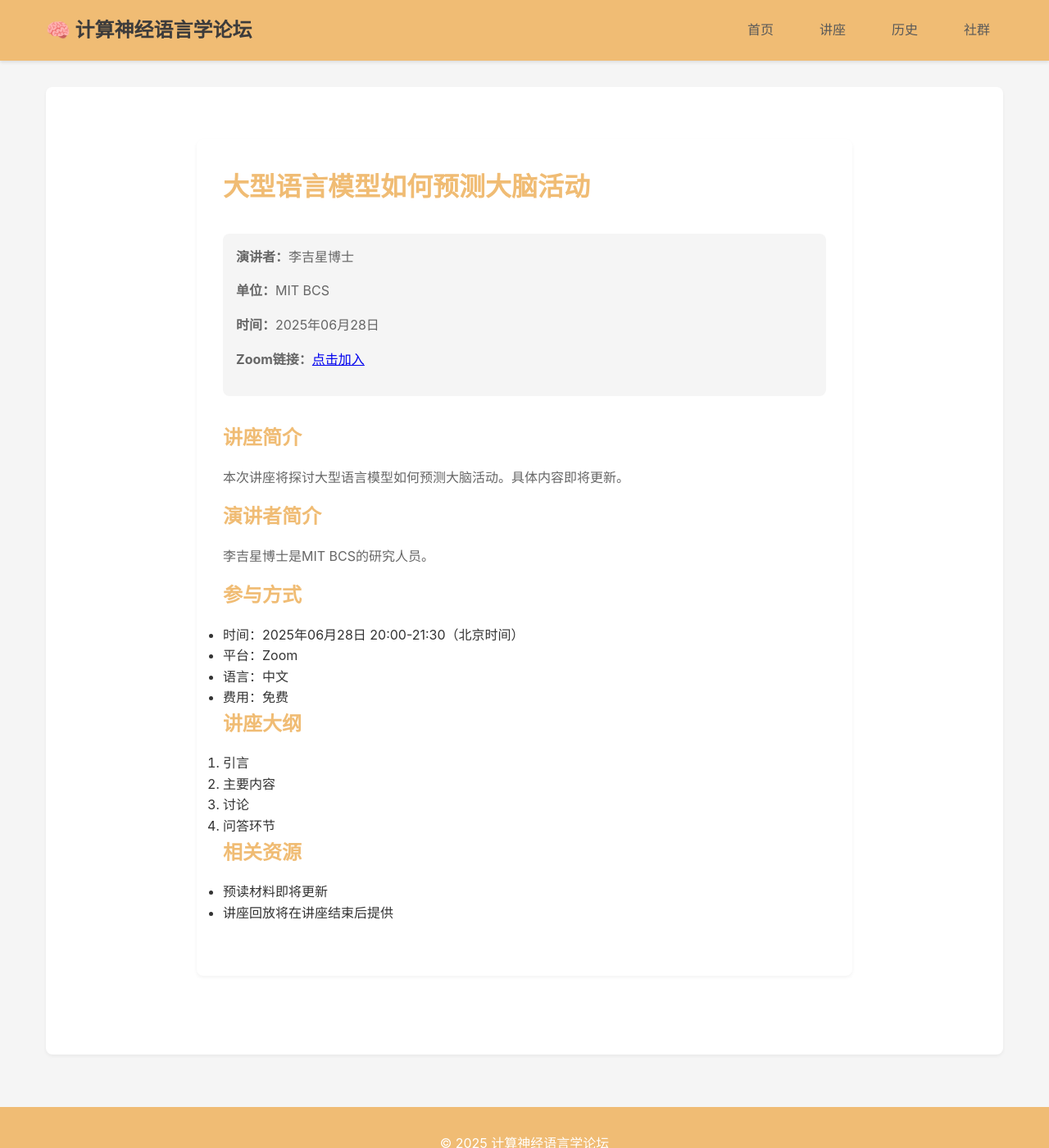
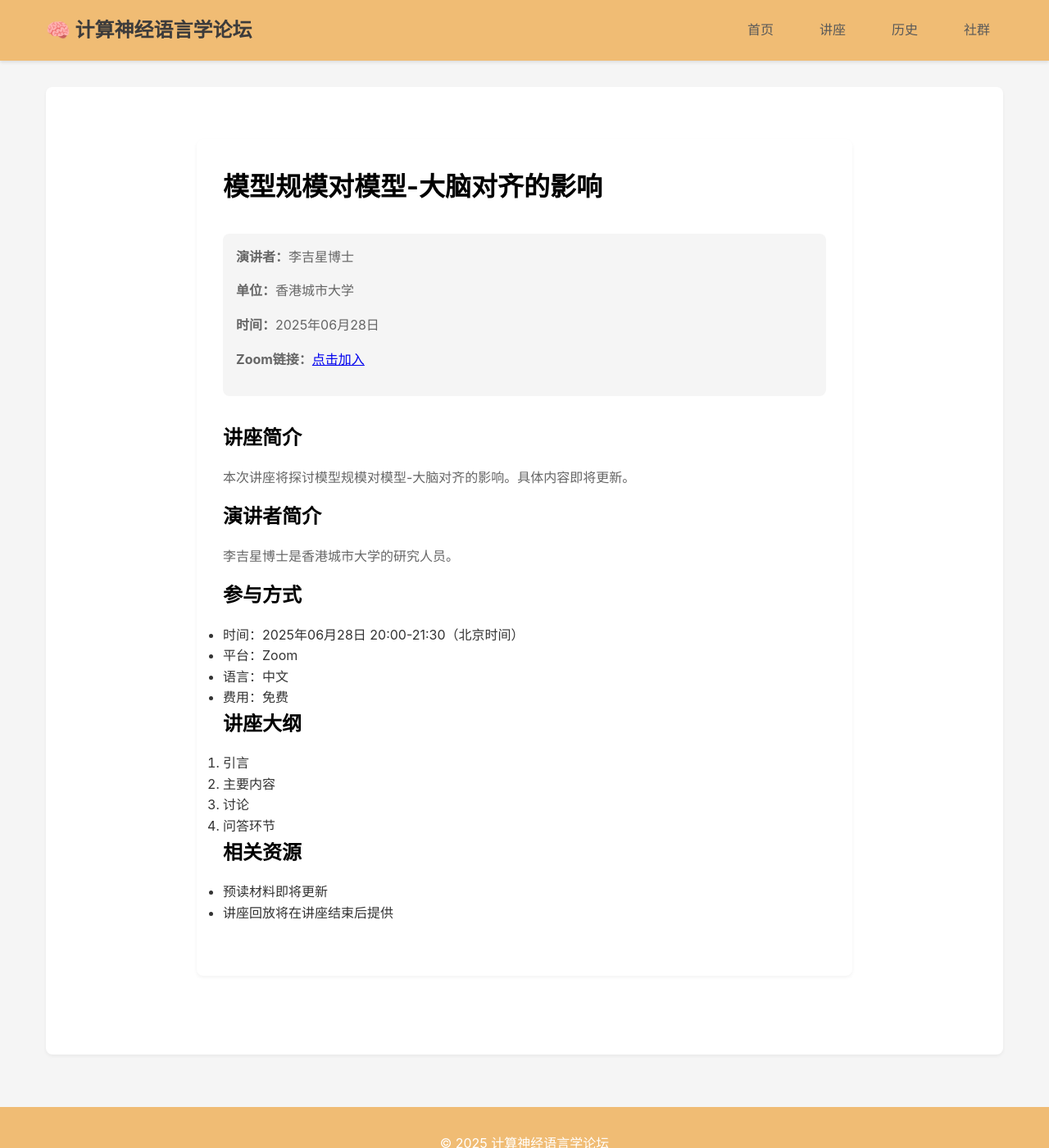
Before and after one commit to xufengduan/Computational-Neurolinguistics-Forum, a Jekyll site: the page built from events/2025-06-Li-Jixing/index.md, in a window 1280 px wide and 1400 px high. Shown: the whole window at 82% size. Built offline with Jekyll 4.4.1, drawn with Linux system fonts in a browser that asks for light colours.

Commit message:
update some info

```diff
--- a/_data/events.yml
+++ b/_data/events.yml
@@ -1,7 +1,7 @@
 events:
   - date: 2025-06-28
     speaker: 李吉星博士
-    title: 大型语言模型如何预测大脑活动
+    title: 模型规模对模型-大脑对齐的影响
     institution: 香港城市大学
     permalink: 2025-06-Li-Jixing
     status: active
--- a/_layouts/default.html
+++ b/_layouts/default.html
@@ -96,7 +96,7 @@
         .card h1,
         .card h2,
         .card h3 {
-            color: var(--primary-color);
+            color: #000000;
             margin-bottom: 1rem;
         }
 
@@ -163,7 +163,7 @@
         }
 
         th {
-            background-color: var(--primary-color);
+            background-color: #000000;
             color: white;
         }
 
--- a/events/2025-06-Li-Jixing/index.md
+++ b/events/2025-06-Li-Jixing/index.md
@@ -1,8 +1,8 @@
 ---
 layout: event
-title: 大型语言模型如何预测大脑活动
+title: 模型规模对模型-大脑对齐的影响
 speaker: 李吉星博士
-institution: MIT BCS
+institution: 香港城市大学
 date: 2025-06-28
 permalink: /events/2025-06-Li-Jixing/
 zoom_link: https://cuhk.zoom.us/j/6549166637
```
